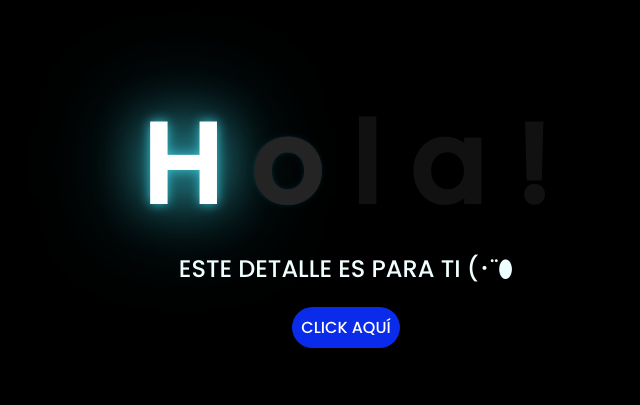
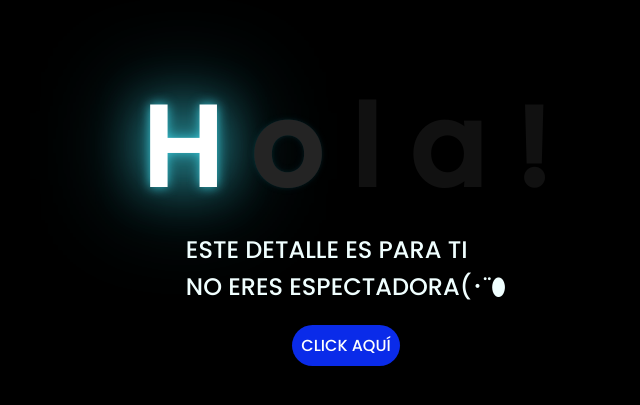
Before and after one commit to Bripo76/Bripo76.github.io, a plain HTML site: page index.html in a window 1280 px wide. Shown: the part 121-526 px from the top of the page, without its empty margins (302-942 px from the left). Drawn offline with Linux system fonts and the light colour scheme.

Commit message:
index.html

```diff
--- a/index.html
+++ b/index.html
@@ -19,7 +19,8 @@
         <span>!</span>
     </div>
     <div class="description">
-        <span>ESTE DETALLE ES PARA TI (･¨⬮</span>
+        <span>ESTE DETALLE ES PARA TI <br>
+              NO ERES ESPECTADORA(･¨⬮</span>
     </div>
     <div class="button">
         <button class="botones">
```
